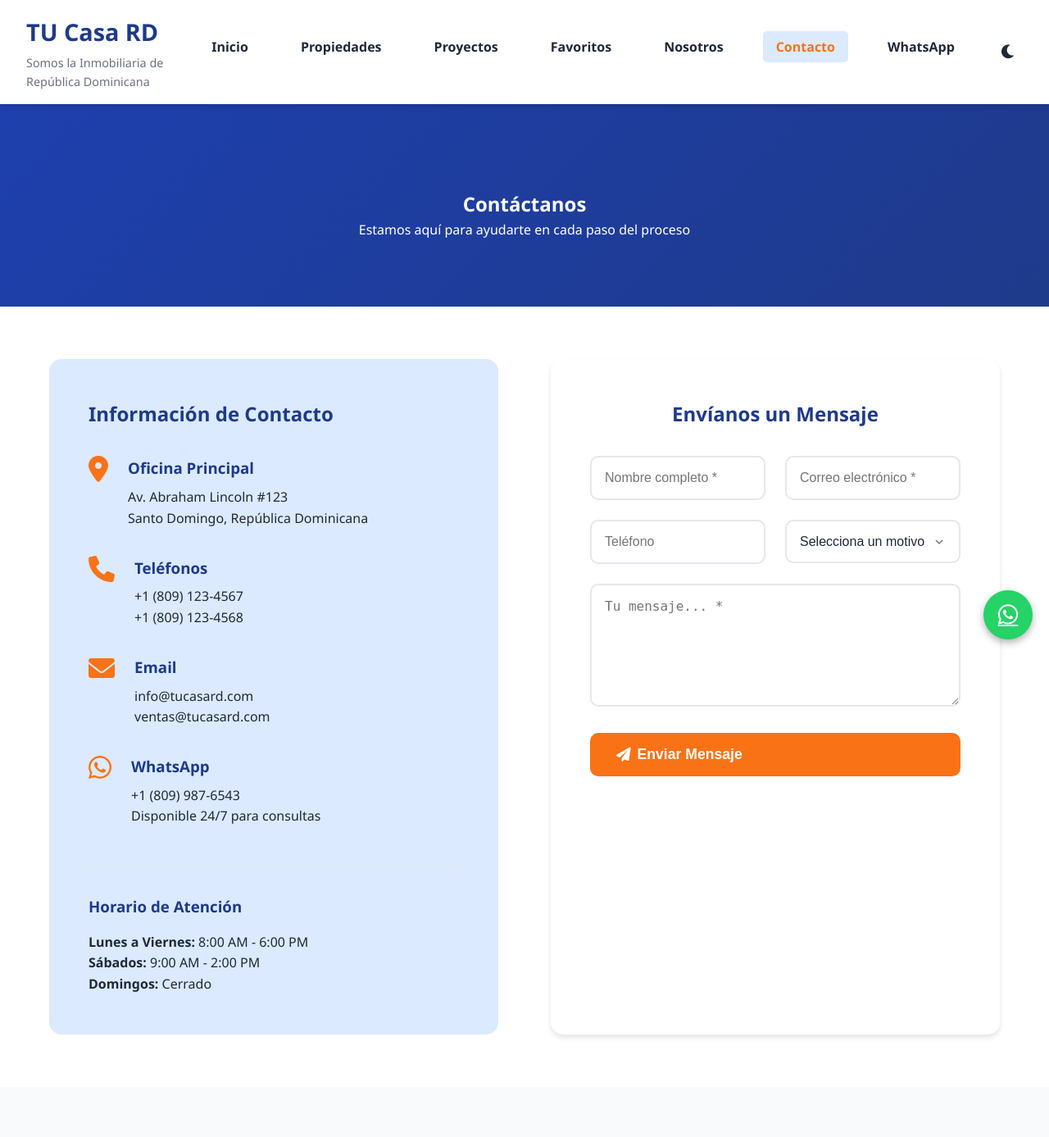
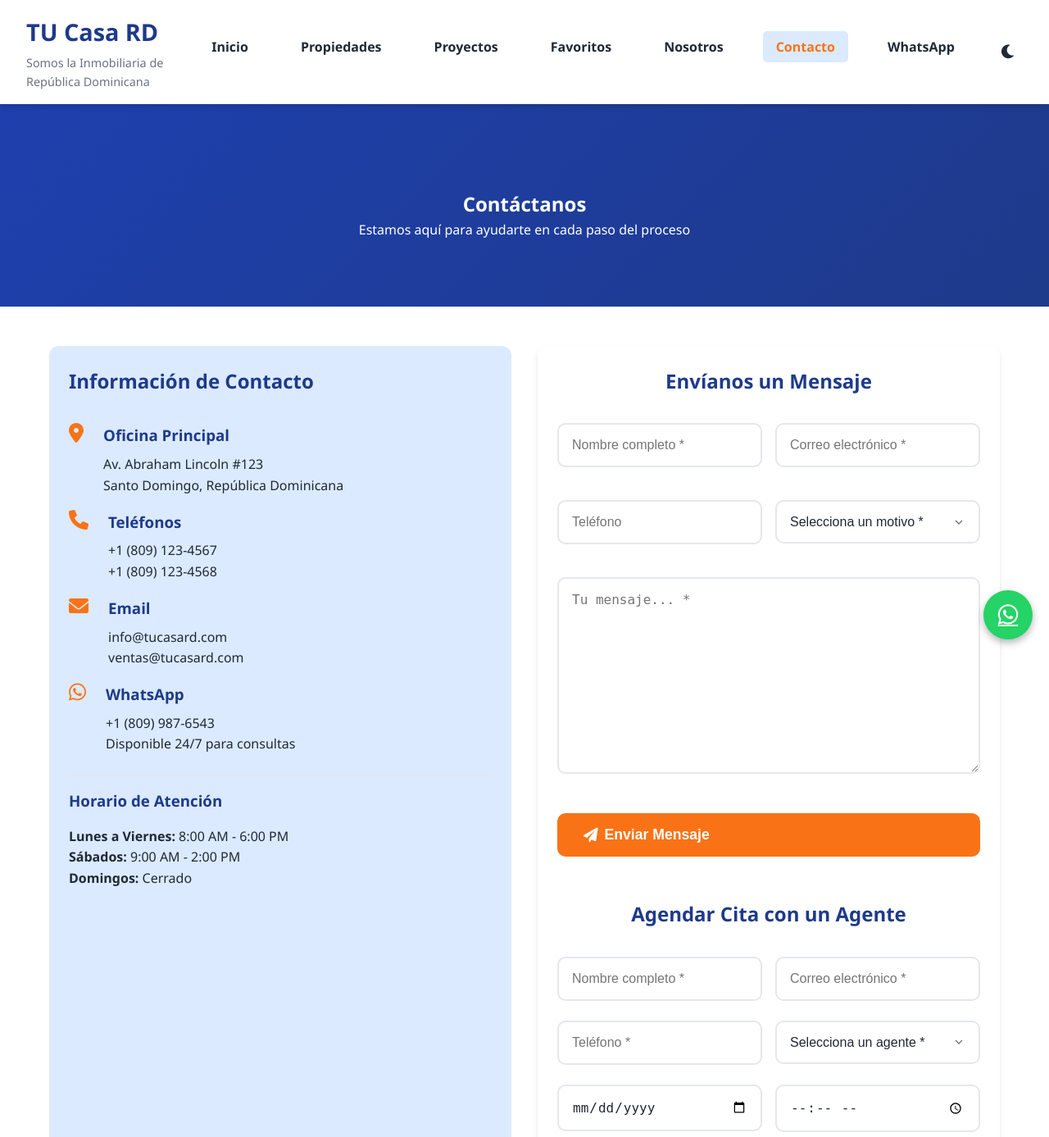
Before and after one commit to NIGTHGIT/inmoviliaria, a PHP site: page /contacto.html in a window 1280 px wide. Shown: the top 1387 px of the page at 82% size. Run offline with PHP 8.4, Linux system fonts and the light colour scheme; a map, chart or similar area stays blank; some libraries are stand-ins or nearby versions.

Commit message:
agendar cita

```diff
--- a/frontend/contacto.html
+++ b/frontend/contacto.html
@@ -148,11 +148,76 @@
                         </form>
                     </div>
 
+                    <br>
+                    <br>
 
+                    <!-- TAB 2: Formulario de Agendar Cita -->
+                    <div class="tab-content-tucasa" id="tab-cita">
+                        <h2>Agendar Cita con un Agente</h2>
 
+                        <div id="cita-response" class="form-message-tucasa"></div>
 
+                        <form id="contact-form-cita">
+                            <div class="form-row">
+                                <div class="form-group-tucasa">
+                                    <input type="text" name="nombre" placeholder="Nombre completo *" required>
+                                </div>
+                                <div class="form-group-tucasa">
+                                    <input type="email" name="email" placeholder="Correo electrónico *" required>
+                                </div>
+                            </div>
 
+                            <div class="form-row">
+                                <div class="form-group-tucasa">
+                                    <input type="tel" name="telefono" placeholder="Teléfono *" required>
+                                </div>
+                                <div class="form-group-tucasa">
+                                    <select name="agente" required>
+                                        <option value="">Selecciona un agente *</option>
+                                        <option value="Laura García Valdez">Laura García Valdez - Agente Senior</option>
+                                        <option value="Carlos Rodríguez">Carlos Rodríguez - Especialista en Proyectos
+                                        </option>
+                                        <option value="María Fernández">María Fernández - Gerente Comercial</option>
+                                        <option value="Cualquier agente">Cualquier agente disponible</option>
+                                    </select>
+                                </div>
+                            </div>
 
+                            <div class="form-row">
+                                <div class="form-group-tucasa">
+                                    <input type="date" name="fecha" placeholder="Fecha de la cita *" id="date-input"
+                                        required>
+                                </div>
+                                <div class="form-group-tucasa">
+                                    <input type="time" name="hora" placeholder="Hora *" id="time-input" required
+                                        min="09:00" max="16:00">
+                                </div>
+                            </div>
+
+                            <div class="form-group-tucasa">
+                                <select name="tipo_servicio" required>
+                                    <option value="">Tipo de servicio *</option>
+                                    <option value="Compra de propiedad">Compra de propiedad</option>
+                                    <option value="Venta de propiedad">Venta de propiedad</option>
+                                    <option value="Alquiler">Alquiler</option>
+                                    <option value="Inversión">Asesoría en inversiones</option>
+                                    <option value="Proyecto nuevo">Información sobre proyecto nuevo</option>
+                                    <option value="Valoración">Valoración de propiedad</option>
+                                    <option value="Otro">Otro</option>
+                                </select>
+                            </div>
+
+                            <div class="form-group-tucasa">
+                                <textarea name="mensaje" placeholder="Mensaje adicional (opcional)..."
+                                    rows="4"></textarea>
+                            </div>
+
+                            <button type="submit" class="btn-submit-tucasa" id="btn-cita">
+                                <span class="spinner"></span>
+                                <i class="fas fa-calendar-check"></i> Agendar Cita
+                            </button>
+                        </form>
+                    </div>
                 </div>
             </div>
         </div>
@@ -161,17 +226,14 @@
     <section class="map-section-tucasa">
         <div class="container-tucasa">
             <div class="map-container">
-                <iframe id="googleMap"
-                        src="https://www.google.com/maps?q=Av.+Abraham+Lincoln+%23123,+Santo+Domingo&output=embed"
-                        allowfullscreen
-                        loading="lazy"
-                        referrerpolicy="no-referrer-when-downgrade"></iframe>
+                <div class="map-placeholder-large">
+                    <i class="fas fa-map-marked-alt"></i>
+                    <h3>Ubicación de Nuestra Oficina</h3>
+                    <p>Av. Abraham Lincoln #123, Santo Domingo</p>
+                    <button class="btn-outline-tucasa" style="margin-top: 1rem;">
+                        <i class="fas fa-directions"></i> Cómo Llegar
+                    </button>
                 </div>
-            <div style="text-align: center; margin-top: 1rem;">
-                <a class="btn-outline-tucasa" target="_blank"
-                   href="https://www.google.com/maps/search/?api=1&query=Av.+Abraham+Lincoln+%23123,+Santo+Domingo">
-                    <i class="fas fa-directions"></i> Cómo Llegar
-                </a>
             </div>
         </div>
     </section>
@@ -223,7 +285,7 @@
         </div>
     </footer>
 
-    <script src="/inmoviliaria/frontend/js/app.js"></script>
+    <script src="js/app.js"></script>
     <script src="https://cdn.emailjs.com/dist/email.min.js"></script>
 
     <script type="text/javascript">
@@ -231,9 +293,24 @@
     </script>
 
     <script>
-        emailjs.init("qHyX0bsqfanDPm8vy");
-        document.getElementById('contact-form-general').addEventListener('submit', function(e) {
+        emailjs.init("qHyX0bsqfanDPm8vy"); // Public Key
+        document.getElementById('contact-form-cita').addEventListener('submit', function (e) {
             e.preventDefault();
+
+            emailjs.sendForm("service_f8crp6f", "template_zvwaapq", this)
+                .then(() => {
+                    alert('¡Tu mensaje fue enviado correctamente! Te contactaremos pronto.');
+                    this.reset();
+                })
+                .catch((err) => {
+                    console.error(err);
+                    alert('Hubo un error al enviar el mensaje. Intenta nuevamente.');
+                });
+        });
+
+        document.getElementById('contact-form-general').addEventListener('submit', function (e) {
+            e.preventDefault();
+
             emailjs.sendForm("service_f8crp6f", "template_ar49unm", this)
                 .then(() => {
                     alert('¡Tu mensaje fue enviado correctamente! Te contactaremos pronto.');
@@ -246,17 +323,45 @@
         });
     </script>
 
+    <script>
+        // Bloquear fechas anteriores a hoy
+        const hoy = new Date().toISOString().split("T")[0];
+        document.getElementById("date-input").setAttribute("min", hoy);
 
+        // Limitar la hora permitida (9:00 AM – 4:00 PM)
+        const timeInput = document.getElementById("time-input");
 
-
-
-
+        timeInput.addEventListener("change", () => {
+            let time = timeInput.value;
+            if (time < "09:00") timeInput.value = "09:00";
+            if (time > "16:00") timeInput.value = "16:00";
+        });
     </script>
 
+    <script>
+        function initMap() {
+            // Coordenadas de la oficina (puedes cambiarlas si quieres tu dirección exacta)
+            const oficina = { lat: 18.473211, lng: -69.939879 }; // Ejemplo: Av Abraham Lincoln, Santo Domingo
 
+            // Crear mapa
+            const map = new google.maps.Map(document.getElementById("googleMap"), {
+                zoom: 16,
+                center: oficina,
+                mapTypeControl: false,
+                streetViewControl: false,
+            });
 
+            // Colocar marcador
+            const marker = new google.maps.Marker({
+                position: oficina,
+                map: map,
+                title: "TU Casa RD - Oficina Principal",
+            });
+        }
+    </script>
 
-
+    <!-- Cargar Google Maps API -->
+    <script async defer src="https://maps.googleapis.com/maps/api/js?key=TU_API_KEY&callback=initMap">
+    </script>
 </body>
-
 </html>
--- a/frontend/css/styles.css
+++ b/frontend/css/styles.css
@@ -1377,20 +1377,21 @@ body {
 }
 
 .contact-page-content {
-    padding: 4rem 0;
+    padding: 3rem 0;
     background: var(--bg-white);
 }
 
 .contact-grid-full {
     display: grid;
     grid-template-columns: 1fr 1fr;
-    gap: 4rem;
+    gap: 2rem;
+    align-items: stretch;
 }
 
 .contact-info-full {
     background: var(--light-blue);
-    padding: 3rem;
-    border-radius: 15px;
+    padding: 1.5rem;
+    border-radius: 12px;
 }
 
 .contact-info-full h2 {
@@ -1401,7 +1402,7 @@ body {
 .contact-methods-full {
     display: flex;
     flex-direction: column;
-    gap: 2rem;
+    gap: 1rem;
 }
 
 .contact-method-full {
@@ -1411,7 +1412,7 @@ body {
 }
 
 .contact-method-full i {
-    font-size: 2rem;
+    font-size: 1.5rem;
     color: var(--accent-orange);
 }
 
@@ -1426,9 +1427,9 @@ body {
 }
 
 .office-hours {
-    margin-top: 3rem;
-    padding-top: 2rem;
-    border-top: 2px solid var(--border-color);
+    margin-top: 1.5rem;
+    padding-top: 1rem;
+    border-top: 1px solid var(--border-color);
 }
 
 .office-hours h3 {
@@ -1438,9 +1439,27 @@ body {
 
 .contact-form-full {
     background: var(--bg-white);
-    padding: 3rem;
-    border-radius: 15px;
+    padding: 1.5rem;
+    border-radius: 12px;
     box-shadow: var(--shadow);
+    display: flex;
+    flex-direction: column;
+}
+
+#contact-form-general {
+    display: flex;
+    flex-direction: column;
+    gap: 1rem;
+    flex: 1;
+}
+
+#contact-form-general textarea {
+    min-height: 240px;
+    flex: 1;
+}
+
+#btn-mensaje {
+    margin-top: auto;
 }
 
 .contact-form-full h2 {
@@ -1452,7 +1471,7 @@ body {
 .form-row {
     display: grid;
     grid-template-columns: 1fr 1fr;
-    gap: 1.5rem;
+    gap: 1rem;
 }
 
 .map-section-tucasa {
```
Lines whose indentation alone changed are shown as unchanged.
